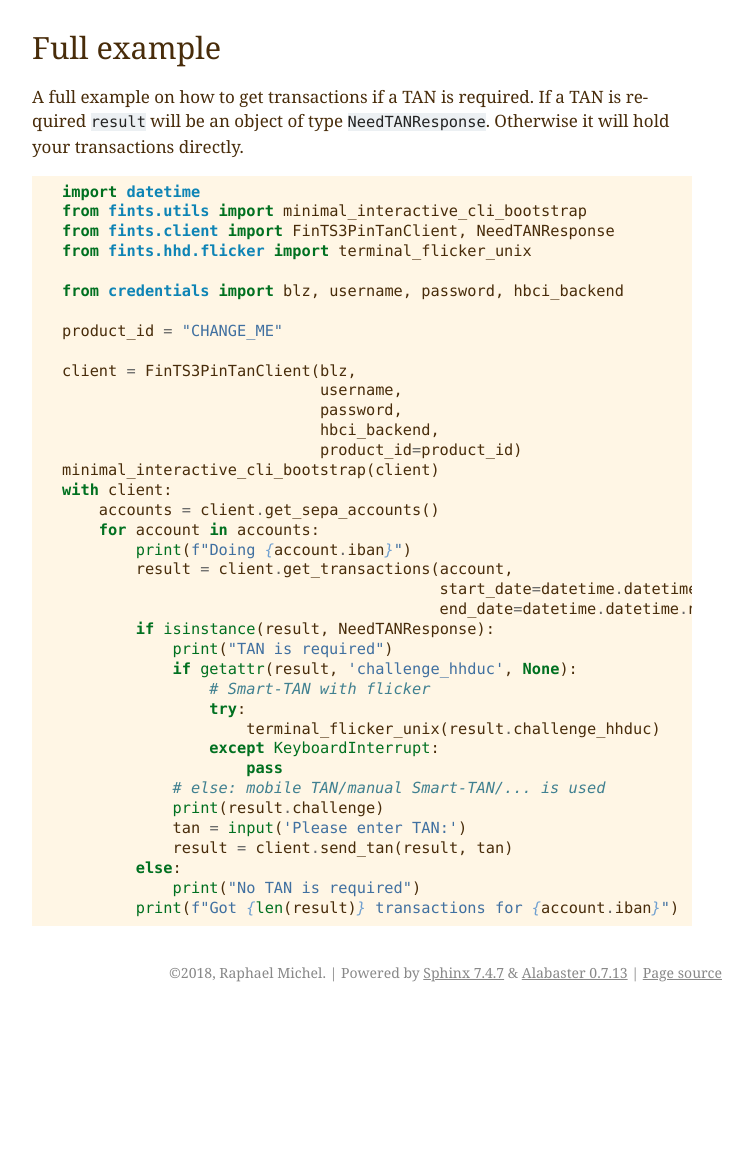
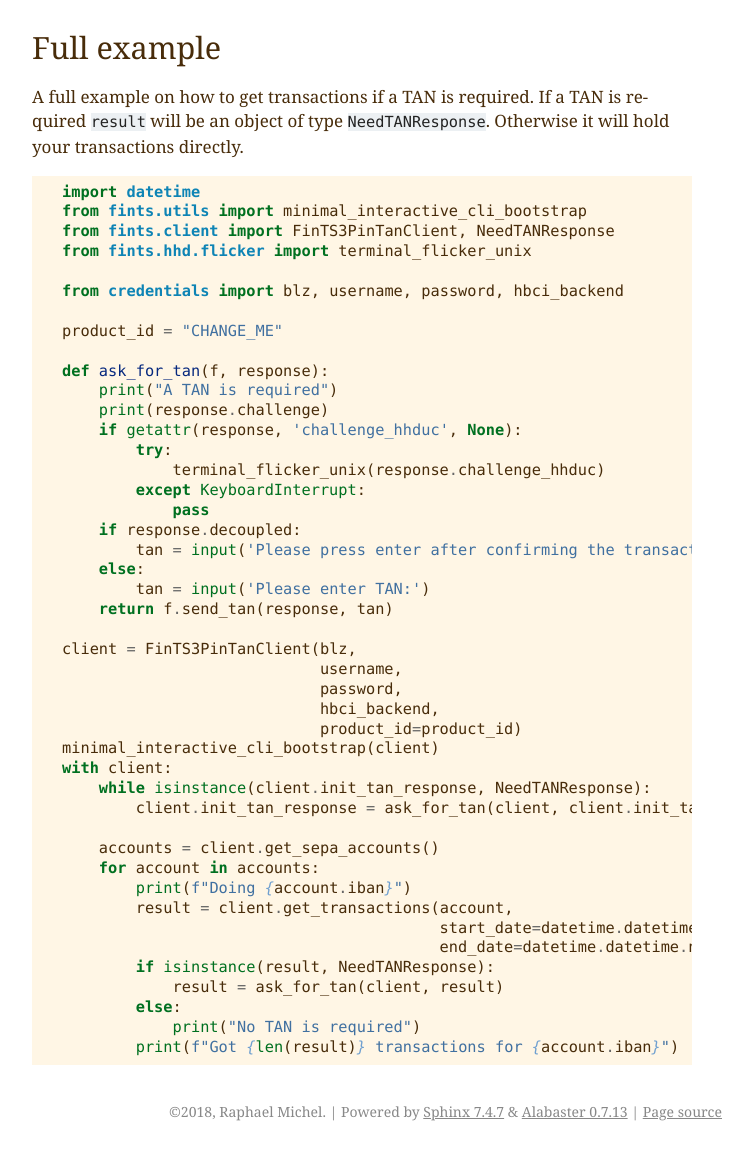
Before and after one commit to raphaelm/python-fints, a Sphinx documentation site: the page built from docs/tans.rst, in a window 1280 px wide and 1400 px high, scrolled down 3807 px, cut to the strip 249-1400 px from the top of the window. Shown: the whole strip, without its empty margins (388-1141 px from the left). Built offline with Sphinx 7.4.7, drawn with Linux system fonts in a browser that asks for light colours; before the commit the page ends 5068 px from its top, so only the background shows below that.

Commit message:
Fix initial tan request in example in docs/tans.rst
Before this commit, the example suggested that we should only ask for
a TAN after calling client.get_transactions(). This did not work (at least
for my bank Sparkasse Hannover). Now with this commit, the example is
proposing to ask for a TAN already in the beginning, as also suggested
in docs/trouble.rst.

Another side effect of this commit is that ask_for_tan() now also checks
for response.decoupled and presents a more reasonable string for input()
in the case of PushTAN.

```diff
--- a/docs/tans.rst
+++ b/docs/tans.rst
@@ -208,6 +208,20 @@ A full example on how to get transactions if a TAN is required. If a TAN is requ
 
     product_id = "CHANGE_ME"
 
+    def ask_for_tan(f, response):
+        print("A TAN is required")
+        print(response.challenge)
+        if getattr(response, 'challenge_hhduc', None):
+            try:
+                terminal_flicker_unix(response.challenge_hhduc)
+            except KeyboardInterrupt:
+                pass
+        if response.decoupled:
+            tan = input('Please press enter after confirming the transaction in your app:')
+        else:
+            tan = input('Please enter TAN:')
+        return f.send_tan(response, tan)
+
     client = FinTS3PinTanClient(blz,
                                 username,
                                 password,
@@ -215,6 +229,9 @@ A full example on how to get transactions if a TAN is required. If a TAN is requ
                                 product_id=product_id)
     minimal_interactive_cli_bootstrap(client)
     with client:
+        while isinstance(client.init_tan_response, NeedTANResponse):
+            client.init_tan_response = ask_for_tan(client, client.init_tan_response)
+
         accounts = client.get_sepa_accounts()
         for account in accounts:
             print(f"Doing {account.iban}")
@@ -222,17 +239,7 @@ A full example on how to get transactions if a TAN is required. If a TAN is requ
                                              start_date=datetime.datetime.now() - datetime.timedelta(days=100),
                                              end_date=datetime.datetime.now())
             if isinstance(result, NeedTANResponse):
-                print("TAN is required")
-                if getattr(result, 'challenge_hhduc', None):
-                    # Smart-TAN with flicker
-                    try:
-                        terminal_flicker_unix(result.challenge_hhduc)
-                    except KeyboardInterrupt:
-                        pass
-                # else: mobile TAN/manual Smart-TAN/... is used
-                print(result.challenge)
-                tan = input('Please enter TAN:')
-                result = client.send_tan(result, tan)
+                result = ask_for_tan(client, result)
             else:
                 print("No TAN is required")
             print(f"Got {len(result)} transactions for {account.iban}")
```
